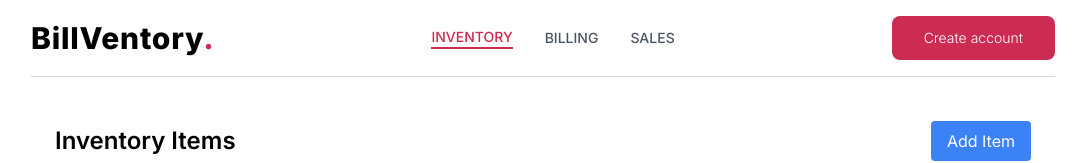
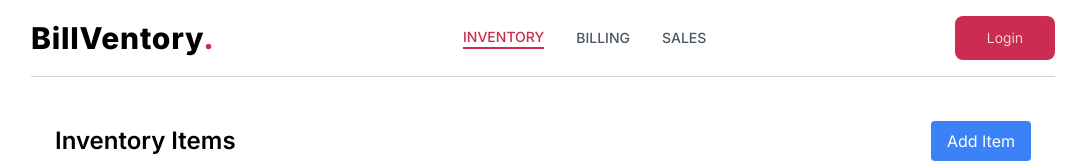
Before and after one commit to Adnaan1806/BillVentory, a React (Vite) app in the folder frontend/: page / in a window 1280 px wide. Shown: the top 163 px of the page, without its empty margins (97-1183 px from the left). Built offline with nearby package versions, Linux system fonts and the light colour scheme; no server answers.

Commit message:
removed navbar

```diff
--- a/frontend/src/App.jsx
+++ b/frontend/src/App.jsx
@@ -1,5 +1,5 @@
 import React from 'react'
-import { Route, Routes } from 'react-router-dom'
+import { Route, Routes, useLocation } from 'react-router-dom'
 import Home from './pages/Home'
 import MyProfile from './pages/MyProfile'
 import Login from './pages/Login'
@@ -9,10 +9,13 @@ import Billing from './pages/Billing'
 import Sales from './pages/Sales'
 
 const App = () => {
+  const location = useLocation();
+  const isLoginPage = location.pathname === '/login';
+
   return (
     <div className='mx-4 sm:mx-[10%]'>
       <Toaster position="top-center" />
-      <Navbar />
+      {!isLoginPage && <Navbar />}
       <Routes>
         <Route path='/' element={<Home />} />
         <Route path='/billing' element={<Billing />} />
--- a/frontend/src/components/Navbar.jsx
+++ b/frontend/src/components/Navbar.jsx
@@ -86,9 +86,9 @@ const Navbar = () => {
         ) : (
           <button
             onClick={() => navigate("/login")}
-            className="bg-primary text-white px-8 py-3 rounded-lg font-light hidden md:block"
+            className="bg-customOrange text-white px-8 py-3 rounded-lg font-light hidden md:block hover:bg-lightRed"
           >
-            Create account
+            Login
           </button>
         )}
 
```
